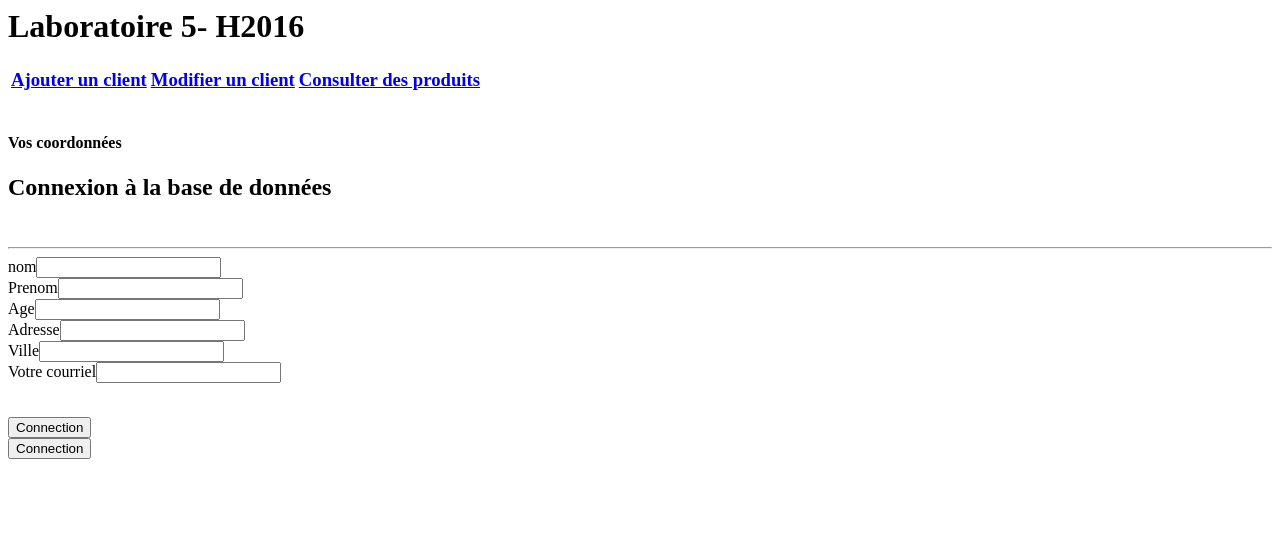
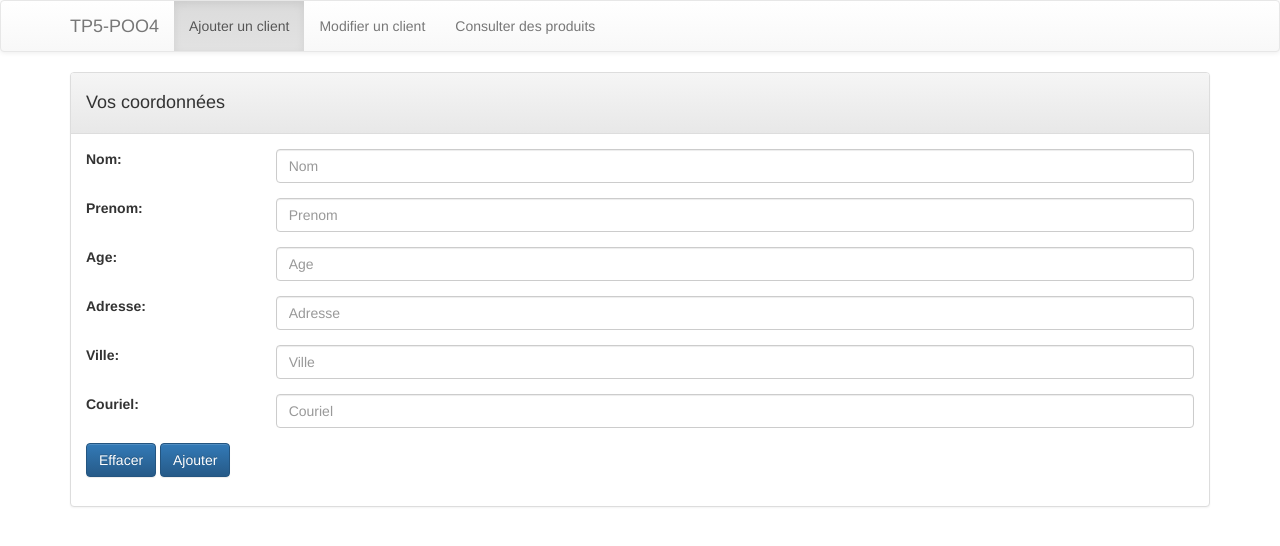
Before and after one commit to FabienneMarquis/TP5-POO4_FMGP, a CodeIgniter app: page /TP5-POO4_FMGP/index.php/controller/AddClient in a window 1280 px wide. Shown: the top 546 px of the page. Run offline with CodeIgniter, Linux system fonts and the light colour scheme; lists and menus that the app fills with data are empty; some libraries are stand-ins or nearby versions.

Commit message:
bootstrap~!

```diff
--- a/application/config/config.php
+++ b/application/config/config.php
@@ -80,7 +80,7 @@ $config['url_suffix'] = '';
 | than english.
 |
 */
-$config['language']	= 'french';
+$config['language']	= 'english';
 
 /*
 |--------------------------------------------------------------------------
--- a/application/controllers/Controller.php
+++ b/application/controllers/Controller.php
@@ -10,23 +10,26 @@ class Controller extends CI_Controller   {
 
     public function AddClient(){
         $this->load->view('Header');
+        $this->load->view('NavBar');
         $this->load->view('AddClient');
+        $this->load->view('Footer');
     }
 
     public function index()
     {
-        $this->load->view('Header_connection');
-        $this->load->view('ViewConnection');
+        $this->load->view('Header');
+        $this->load->view('NavBar');
+        $this->load->view('Footer');
     }
 
-    public function summit(){
-       $this->load>model('user_m');
+    public function submit(){
+       $this->load->model('user_m');
 
         $data = array(
             'email' => $this->input->post('courriel'),
             'pwd'=>$this->input->post('pwd')
         );
-        $profile = $this->user_m->validate_user($data);
+        $profile = $this->user_m->validate_user($data['email'],$data['pwd']);
         if ($profile) {$this->Controller->AddClient();
         }
 
--- a/application/models/user_m.php
+++ b/application/models/user_m.php
@@ -1,6 +1,6 @@
 <?php
 //var $details;
-
+class User_m extends CI_Model {
 	function validate_user( $email, $pwd ) {
 		// Build a query to retrieve the user's details
 		// based on the received username and password
@@ -38,3 +38,4 @@ function set_session() {
 			)
 		);
 	}
+}
--- a/application/views/AddClient.php
+++ b/application/views/AddClient.php
@@ -1,18 +1,17 @@
-<?php if ( ! defined('BASEPATH')) exit('no direct script access allowed');
+<?php if (!defined('BASEPATH')) exit('no direct script access allowed');
 /**
  * Created by PhpStorm.
  * User: 1494778
  * Date: 2016-03-11
  * Time: 09:56
- */?>
-<html>
+ */ ?>
+<div class="container">
     <!--<link rel="stylesheet" type="text/css" href="--><?php //echo base_url(); ?><!--css/style.css">-->
-<script src="http://ajax.googleapis.com/ajax/libs/jquery/1.11.1/jquery.min.js"></script>
     <script type="text/javascript">
 
         // Ajax post
         $(document).ready(function () {
-        $(".submit").click(function (event) {
+            $("#submit").click(function (event) {
                 event.preventDefault();
                 var courriel = $("input#email").val();
                 var password = $("input#pwd").val();
@@ -27,88 +26,51 @@
     </script>
 
 
-<h4>Vos coordonnées</h4>
 
-    <body>
-    <div class="main">
-        <div id="content">
-            <h2 id="form_head">Connexion à la base de données</h2><br/>
-            <hr>
-            <div id="form_input">
-                <?php
+    <div class="panel panel-default">
+        <div class="panel-heading"><h4>Vos coordonnées</h4></div>
+        <div class="panel-body">
+            <form method="post" action="<?php echo base_url() ?>index.php/Controller/submit" role="form" class="form-horizontal">
+                <div class="form-group row">
+                    <label class="col-sm-2 form-control-label">Nom:</label>
+                    <div class="col-sm-10">
+                        <input name="nom" type="text" class="form-control" placeholder="Nom">
+                    </div>
+                </div>
+                <div class="form-group row">
+                    <label class="col-sm-2 form-control-label">Prenom:</label>
+                    <div class="col-sm-10">
+                        <input name="prenom" type="text" class="form-control" placeholder="Prenom">
+                    </div>
+                </div>
+                <div class="form-group row">
+                    <label class="col-sm-2 form-control-label">Age:</label>
+                    <div class="col-sm-10">
+                        <input name="age" type="number" class="form-control" placeholder="Age">
+                    </div>
+                </div>
+                <div class="form-group row">
+                    <label class="col-sm-2 form-control-label">Adresse:</label>
+                    <div class="col-sm-10">
+                        <input name="adresse" type="text" class="form-control" placeholder="Adresse">
+                    </div>
+                </div>
+                <div class="form-group row">
+                    <label class="col-sm-2 form-control-label">Ville:</label>
+                    <div class="col-sm-10">
+                        <input name="ville" type="text" class="form-control" placeholder="Ville">
+                    </div>
+                </div>
+                <div class="form-group row">
+                    <label class="col-sm-2 form-control-label">Couriel:</label>
+                    <div class="col-sm-10">
+                        <input name="couriel" type="text" class="form-control" placeholder="Couriel">
+                    </div>
+                </div>
+                <button type="button" class="btn btn-primary">Effacer</button>
+                <button type="submit" id="submit" class="btn btn-primary">Ajouter</button>
+            </form>
+        </div>
+    </div>
 
-                // Ouvrrir le formulaire Form
-                echo form_open();
-
-                echo form_label('nom');//afficher le label Votre nom
-                // Champ Nom
-                $data_name = array(
-                    'name' => 'name',
-                    'class' => 'input_box',
-                    'id' => 'nom'
-                );
-                echo form_input($data_name);//afficher le champ Nom
-                echo "<br>";
-
-                echo form_label('Prenom');//afficher le label Votre nom
-                // Champ Nom
-                $data_name = array(
-                    'prenom' => 'prenom',
-                    'class' => 'input_box',
-                    'id' => 'prenom'
-                );
-                echo form_input($data_name);//afficher le champ Nom
-                echo "<br>";
-
-                echo form_label('Age');//afficher le label Votre nom
-                // Champ Nom
-                $data_name = array(
-                    'age' => 'age',
-                    'class' => 'input_box',
-                    'id' => 'age'
-                );
-                echo form_input($data_name);//afficher le champ Nom
-                echo "<br>";
-
-                echo form_label('Adresse');//afficher le label Votre nom
-                // Champ Nom
-                $data_name = array(
-                    'adresse' => 'adresse',
-                    'class' => 'input_box',
-                    'id' => 'adresse'
-                );
-                echo form_input($data_name);//afficher le champ Nom
-                echo "<br>";
-
-                echo form_label('Ville');//afficher le label Votre nom
-                // Champ Nom
-                $data_name = array(
-                    'ville' => 'ville',
-                    'class' => 'input_box',
-                    'id' => 'ville'
-                );
-                echo form_input($data_name);//afficher le champ Nom
-                echo "<br>";
-
-                echo form_label('Votre courriel');//afficher le label Votre nom
-                // Champ Nom
-                $data_name = array(
-                    'courriel' => 'courriel',
-                    'class' => 'input_box',
-                    'id' => 'courriel'
-                );
-                echo form_input($data_name);//afficher le champ Nom
-                echo "<br>";
-                echo "<br>";
-                ?>
 </div>
-            <div id="form_button">
-                <?php echo form_submit('submit', 'Connection', "class='submit'"); ?>
-            </div>
-            <div id="form_button">
-                <?php echo form_submit('submit', 'Connection', "class='submit'"); ?>
-            </div>
-            <?php
-            // Fermer Form
-            echo form_close(); ?>
-    </html>
--- /dev/null
+++ b/application/views/Footer.php
@@ -0,0 +1,7 @@
+
+
+
+
+
+<script src="https://maxcdn.bootstrapcdn.com/bootstrap/3.3.6/js/bootstrap.min.js" integrity="sha384-0mSbJDEHialfmuBBQP6A4Qrprq5OVfW37PRR3j5ELqxss1yVqOtnepnHVP9aJ7xS" crossorigin="anonymous"></script>
+</html>
--- a/application/views/Header.php
+++ b/application/views/Header.php
@@ -5,12 +5,20 @@
  * Date: 2016-03-11
  * Time: 11:13
  */ ?>
+<html>
+<head>
 
-<h1>Laboratoire 5- H2016</h1>
-<table>
-    <tr>
-        <th><h3><a href="<?php echo base_url() ?>index.php/Controller/AddClient"> Ajouter un client</a></h3></th>
-        <th><h3><a href="<?php echo base_url() ?>index.php/Controller/ModifyClient">Modifier un client</a></h3></th>
-        <th><h3><a href="<?php echo base_url() ?>index.php/Controller/Consulter">Consulter des produits</a></h3></th>
-    </tr>
-</table>
+    <meta charset="utf-8"/>
+    <meta http-equiv="X-UA-Compatible" content="IE=edge"/>
+    <meta name="viewport" content="initial-scale = 1.0,maximum-scale = 1.0" />
+    <meta name="csrf_token" content="{{ csrf_token() }}">
+    <title>Lifting Bro</title>
+
+    <!-- Latest compiled and minified CSS -->
+    <link rel="stylesheet" href="https://maxcdn.bootstrapcdn.com/bootstrap/3.3.6/css/bootstrap.min.css" integrity="sha384-1q8mTJOASx8j1Au+a5WDVnPi2lkFfwwEAa8hDDdjZlpLegxhjVME1fgjWPGmkzs7" crossorigin="anonymous">
+
+    <!-- Optional theme -->
+    <link rel="stylesheet" href="https://maxcdn.bootstrapcdn.com/bootstrap/3.3.6/css/bootstrap-theme.min.css" integrity="sha384-fLW2N01lMqjakBkx3l/M9EahuwpSfeNvV63J5ezn3uZzapT0u7EYsXMjQV+0En5r" crossorigin="anonymous">
+
+    <script src="https://code.jquery.com/jquery-2.1.4.min.js"></script>
+</head>
--- /dev/null
+++ b/application/views/NavBar.php
@@ -0,0 +1,24 @@
+<nav class="navbar navbar-default">
+    <div class="container">
+        <!-- Brand and toggle get grouped for better mobile display -->
+        <div class="navbar-header">
+            <button type="button" class="navbar-toggle collapsed" data-toggle="collapse" data-target="#bs-example-navbar-collapse-1" aria-expanded="false">
+                <span class="sr-only">Toggle navigation</span>
+                <span class="icon-bar"></span>
+                <span class="icon-bar"></span>
+                <span class="icon-bar"></span>
+            </button>
+            <a class="navbar-brand" href="#">TP5-POO4</a>
+        </div>
+
+        <!-- Collect the nav links, forms, and other content for toggling -->
+        <div class="collapse navbar-collapse" id="bs-example-navbar-collapse-1">
+            <ul class="nav navbar-nav">
+                <li class="active"><a href="<?php echo base_url() ?>index.php/Controller/AddClient"> Ajouter un client<span class="sr-only">(current)</span></a></li>
+                <li><a href="<?php echo base_url() ?>index.php/Controller/ModifyClient">Modifier un client</a></li>
+                <li><a href="<?php echo base_url() ?>index.php/Controller/Consulter">Consulter des produits</a></li>
+            </ul>
+
+        </div><!-- /.navbar-collapse -->
+    </div><!-- /.container-fluid -->
+</nav>
```
Lines whose indentation alone changed are shown as unchanged.
